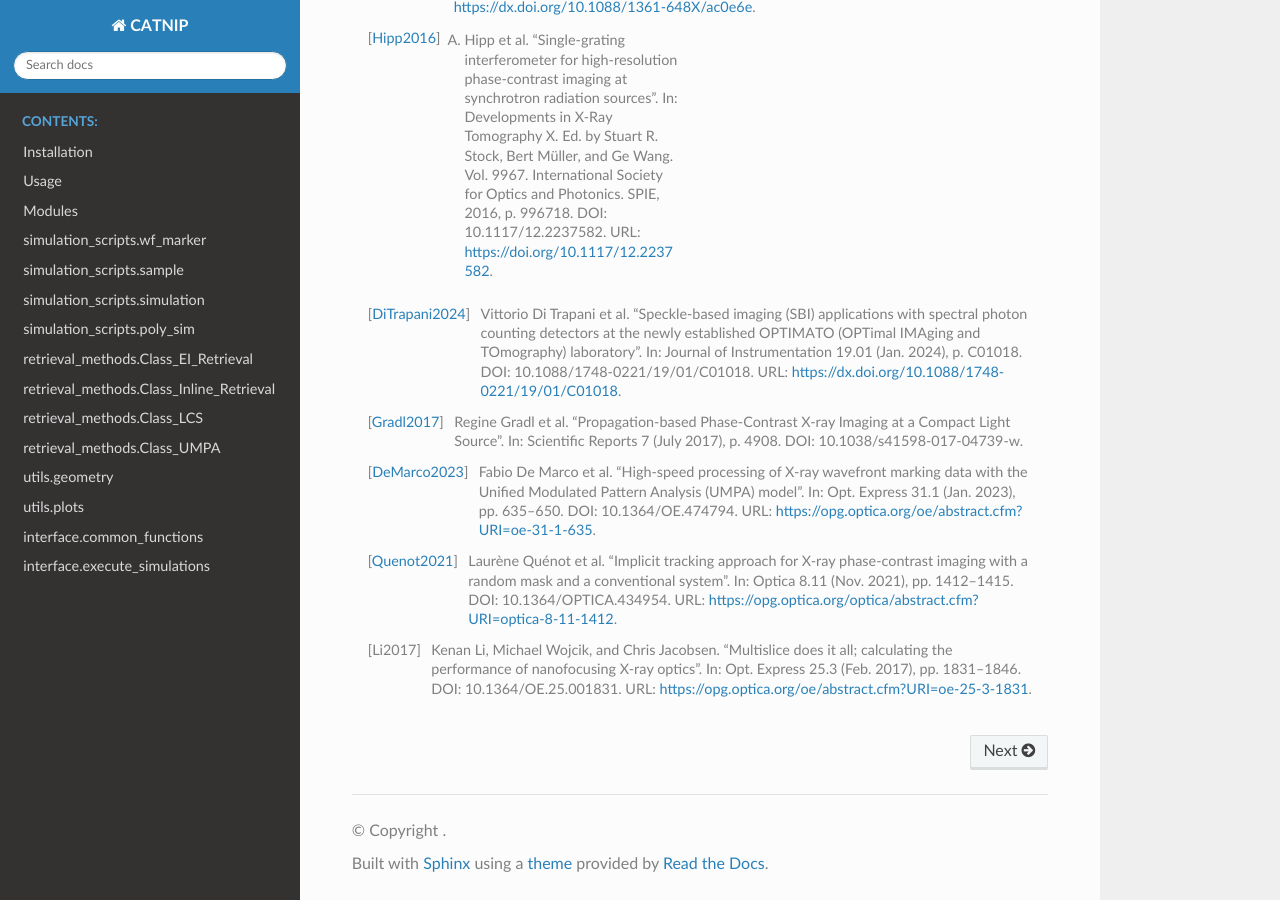
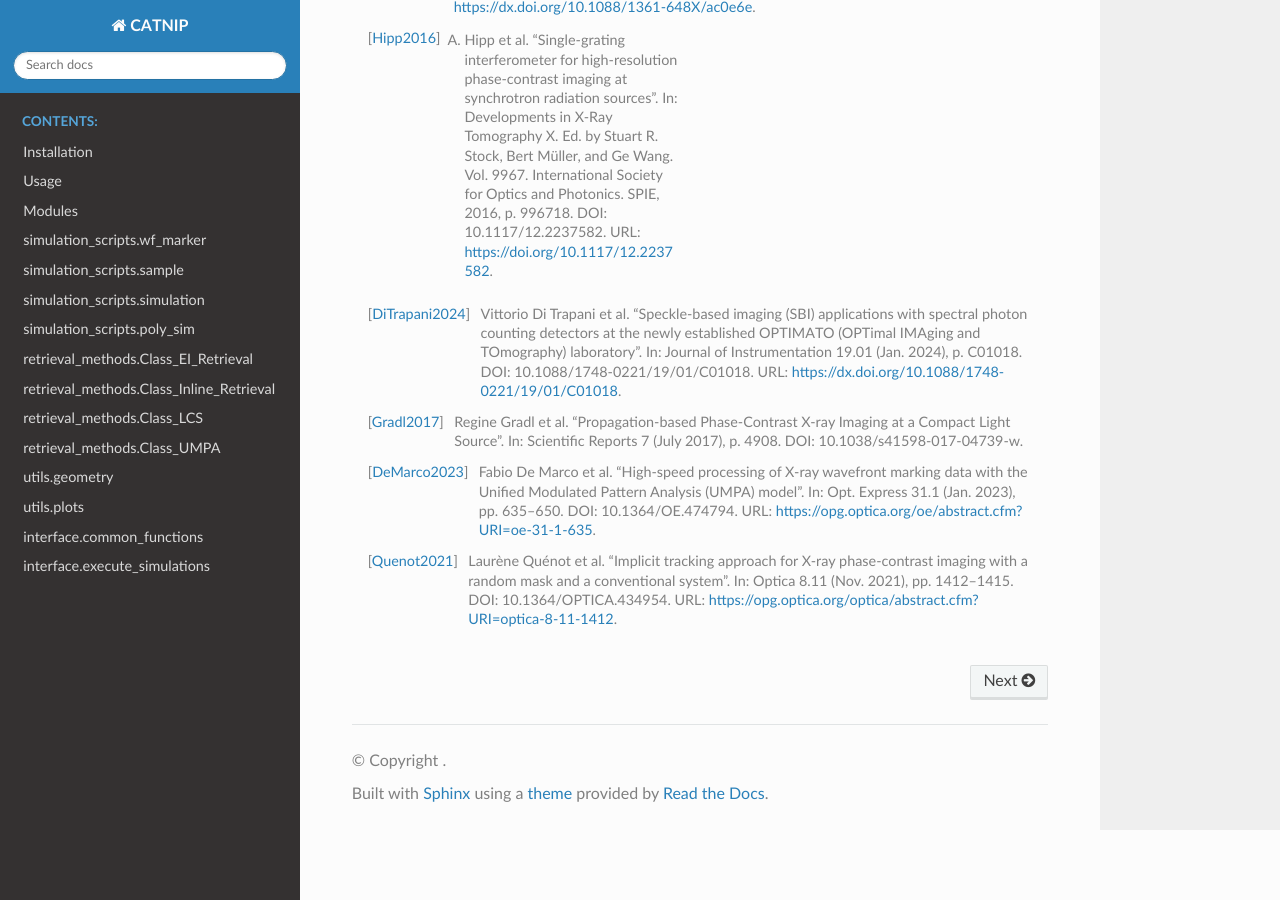
Before and after one commit to Spoksonat/CATNIP, a Sphinx documentation site: the page built from docs/index.rst, in a window 1280 px wide and 900 px high, scrolled down 1840 px. Built offline with Sphinx 7.4.7 and the Read the Docs theme 3.1.0, drawn with Linux system fonts in a browser that asks for light colours; pages that are not in the unit, such as notebooks, are missing from menus.

Commit message:
Update index.rst

```diff
--- a/docs/index.rst
+++ b/docs/index.rst
@@ -63,4 +63,3 @@ References
 .. [Gradl2017] Regine Gradl et al. “Propagation-based Phase-Contrast X-ray Imaging at a Compact Light Source”. In: Scientific Reports 7 (July 2017), p. 4908. DOI: 10.1038/s41598-017-04739-w.
 .. [DeMarco2023] Fabio De Marco et al. “High-speed processing of X-ray wavefront marking data with the Unified Modulated Pattern Analysis (UMPA) model”. In: Opt. Express 31.1 (Jan. 2023), pp. 635–650. DOI: 10.1364/OE.474794. URL: https://opg.optica.org/oe/abstract.cfm?URI=oe-31-1-635.
 .. [Quenot2021] Laurène Quénot et al. “Implicit tracking approach for X-ray phase-contrast imaging with a random mask and a conventional system”. In: Optica 8.11 (Nov. 2021), pp. 1412–1415. DOI: 10.1364/OPTICA.434954. URL: https://opg.optica.org/optica/abstract.cfm?URI=optica-8-11-1412.
-.. [Li2017] Kenan Li, Michael Wojcik, and Chris Jacobsen. “Multislice does it all; calculating the performance of nanofocusing X-ray optics”. In: Opt. Express 25.3 (Feb. 2017), pp. 1831–1846. DOI: 10.1364/OE.25.001831. URL: https://opg.optica.org/oe/abstract.cfm?URI=oe-25-3-1831.
```
